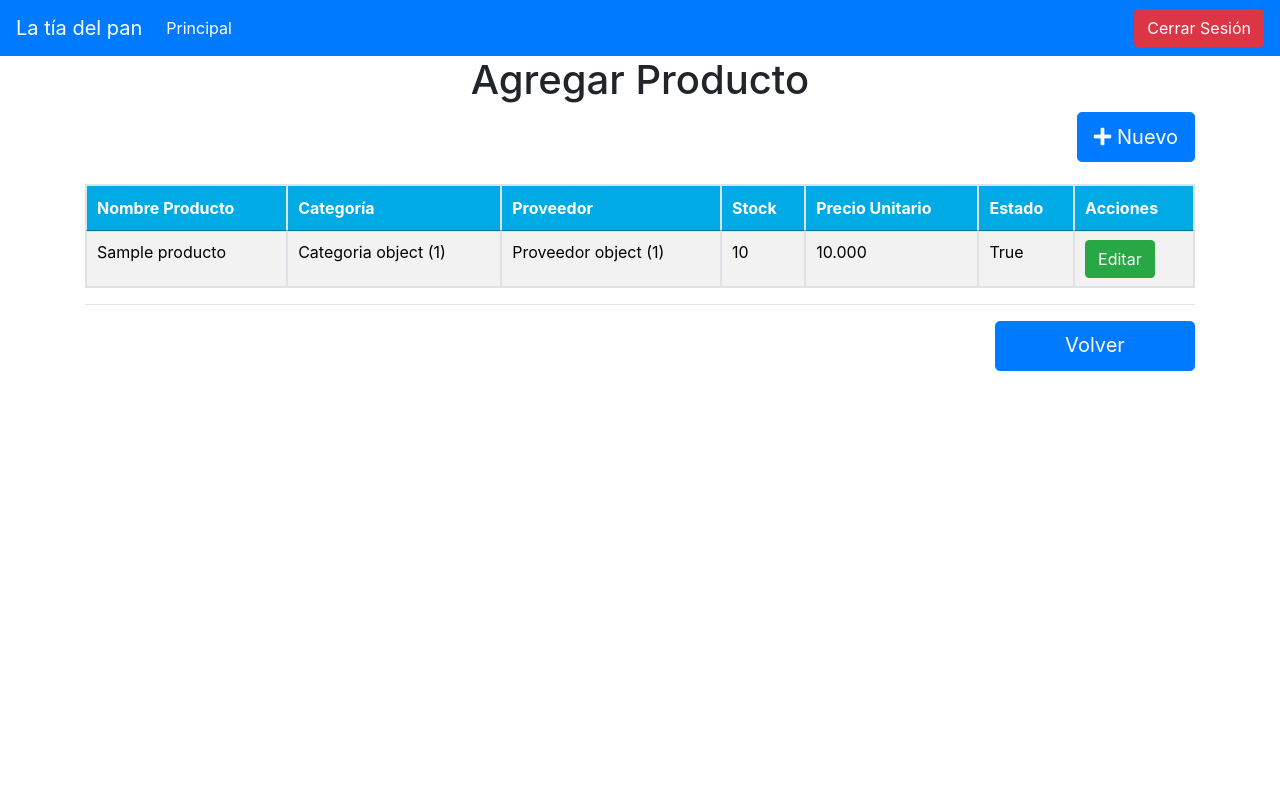
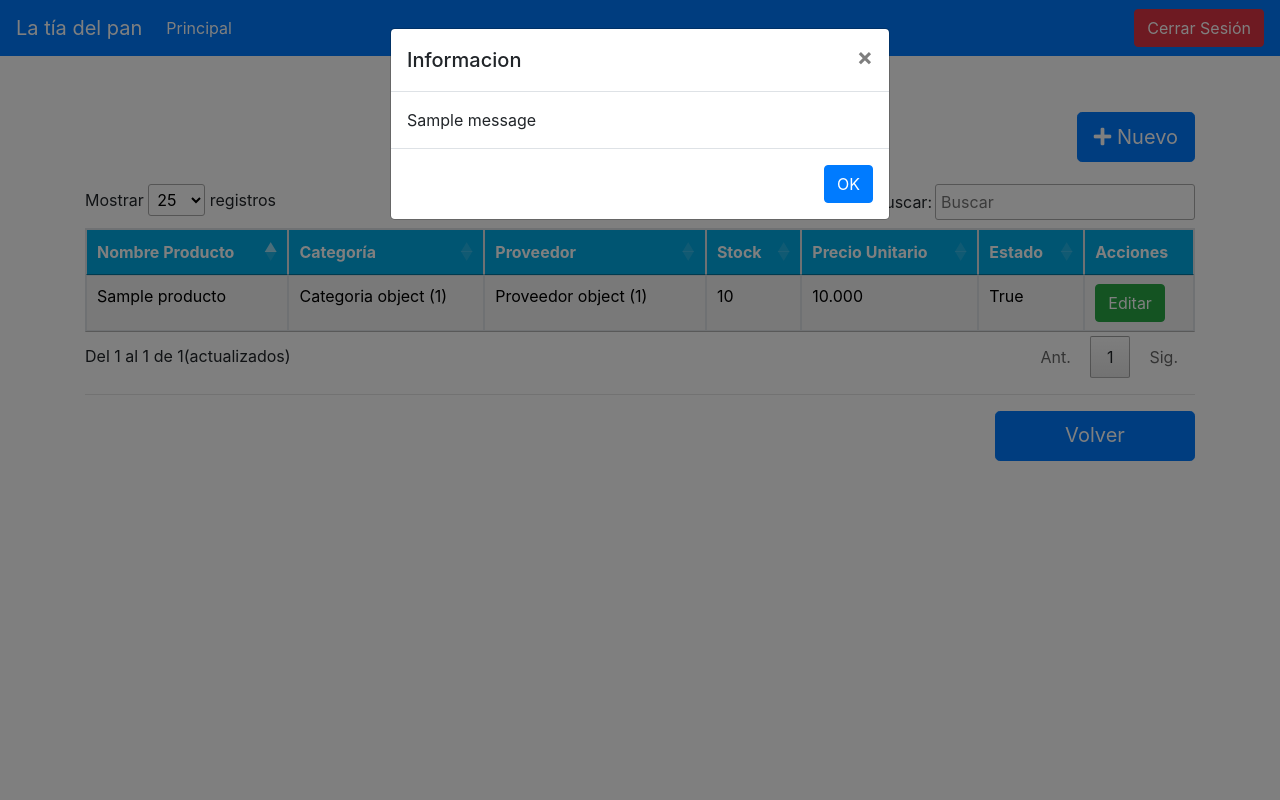
Before and after one commit to john128762/Proyecto-Portafolio-2022, a Django app: page /producto/ in a window 1280 px wide. Run offline with Django 4.2, Linux system fonts and the light colour scheme; tables that the repository leaves empty hold one stand-in row (values such as "Sample post"); one stand-in notice (Sample message) is shown; some libraries are stand-ins or nearby versions.

Commit message:
problema para crear un producto

```diff
--- a/laTiaDelPan/backend/Controladores/ControladorProductos.py
+++ b/laTiaDelPan/backend/Controladores/ControladorProductos.py
@@ -1,7 +1,7 @@
 from itertools import product
 from backend import models
 from backend import modelsApp
-from ConvertidorTipos import ConvertidorTipos
+from backend.Controladores.ConvertidorTipos import ConvertidorTipos
 class ControladorProductos:
 
     def AgregarProducto(producto: modelsApp.Producto):
@@ -9,6 +9,7 @@ class ControladorProductos:
         nuevoProducto = models.Producto()
 
         rutProv = producto.Prov.RUT.replace(".","")
+        print(rutProv)
 
         nuevoProducto.PROD_CODIGO = producto.Codigo
         nuevoProducto.PROD_ESTADO = producto.Estado
--- /dev/null
+++ b/laTiaDelPan/backend/Vistas/VistasProducto.py
@@ -0,0 +1,46 @@
+from django.shortcuts import render
+from backend import models
+from backend import modelsApp
+from backend.Controladores.ControladorProductos import ControladorProductos
+from backend.Controladores.MantenedorProveedores import MantenedorProveedores
+from django.http import HttpResponseRedirect
+from django.contrib import messages
+
+from backend.Vistas.VistaProveedor import proveedor
+
+def producto(request, respuesta=None):
+    dataprov = MantenedorProveedores.ListarProveedores()
+    dataPro = models.Producto.objects.all()
+    dataCat = models.Categoria.objects.all()
+    prod = {'productoT':dataPro, 'categoriaSelect':dataCat, 'proveedorSelect':dataprov}
+    if isinstance(respuesta, modelsApp.Resultado):
+        if respuesta.CodigoOperacion == 200:
+            messages.success(request, respuesta.Mensaje)
+        else:
+            messages.error(request, respuesta.Mensaje)
+    return render(request, 'producto.html', prod)
+
+def nuevoProducto(request):
+    if request.method=='POST':
+        codigo = request.POST["codigoProducto"]
+        nombre = request.POST["nombreProducto"]
+        stock = request.POST["stockProducto"]
+        valor = request.POST["valorProducto"]
+        prodProve = request.POST["idProvProd"]
+        prodCate = request.POST["idCatProd"]
+
+        producto = modelsApp.Producto()
+        producto.Codigo = codigo
+        producto.Nombre = nombre
+        producto.Stock = stock
+        producto.Valor = valor
+        producto.Cat = prodCate
+        producto.Prov = prodProve
+        producto.Estado = True
+        respuesta = ControladorProductos.AgregarProducto(producto)
+        if isinstance(respuesta, modelsApp.Resultado):
+            if respuesta.CodigoOperacion == 200:
+                messages.success(request, respuesta.Mensaje)
+            else:
+                messages.error(request, respuesta.Mensaje)
+        return HttpResponseRedirect('/producto/')
--- a/laTiaDelPan/backend/templates/producto.html
+++ b/laTiaDelPan/backend/templates/producto.html
@@ -46,24 +46,30 @@
                 <span aria-hidden="true">&times;</span>
             </button>
         </div>
-        <div class="modal-body">
-            <input type="text" class="form-control" id="codigoProducto" placeholder="Ingrese Codigo Producto" required autofocus>
-            <input type="text" style="margin-top: 10px;" class="form-control" id="nombreProducto" placeholder="Ingrese Nombre Producto" required>
-            <select class="form-control" style="margin-top: 10px;" name="idCatProd" id="idCatProd" aria-placeholder="Elija una Categoría">
+        <form method="POST" action="/crearProd/">
+          {% csrf_token %}
+          <div class="modal-body">
+            <input type="text" class="form-control" id="codigoProducto" name="codigoProducto" placeholder="Ingrese Codigo Producto" required autofocus>
+            <input type="text" style="margin-top: 10px;" class="form-control" name="nombreProducto" id="nombreProducto" placeholder="Ingrese Nombre Producto" required>
+            <select class="form-control" style="margin-top: 10px;" name="idCatProd" id="idCatProd" requerid>
               <option value="0">--------</option>
-              {% for cat in Categoria %}
-              <option value="{{cat.CAT_ID}}">{{cat.CAT_NOMBRE}}</option>
+              {% for categoria in categoriaSelect %}
+              <option value="{{categoria.CAT_ID}}">{{categoria.CAT_NOMBRE}}</option>
               {% endfor %}
             </select>
-            <select class="form-control" style="margin-top: 10px;" name="idProvProd" id="idProvProd" aria-placeholder="Elija un Proveedor">
-
+            <select class="form-control" style="margin-top: 10px;" name="idProvProd" id="idProvProd" required>
+              <option value="0">--------</option>
+              {% for proveedor in proveedorSelect %}
+              <option value="{{proveedor.RUT}}">{{proveedor.Nombre}}</option>
+              {% endfor %}
             </select>
-            <input type="text" style="margin-top: 10px;" class=" form-control" id="stockProducto" placeholder="Ingrese Stock Producto" required>
-            <input type="text" style="margin-top: 10px;" class="form-control" id="valorProducto" placeholder="Ingrese Valor Unitario del Producto" required>
-        </div>
-        <div class="modal-footer">
-          <button type="button" class="btn btn-primary">Crear producto</button>
-        </div>
+            <input type="number" style="margin-top: 10px;" class=" form-control" name="stockProducto" id="stockProducto" placeholder="Ingrese Stock Producto" required>
+            <input type="number" style="margin-top: 10px;" class="form-control" name="valorProducto" id="valorProducto" placeholder="Ingrese Valor Unitario del Producto" required>
+          </div>
+          <div class="modal-footer">
+            <button type="submit" class="btn btn-primary">Crear producto</button>
+          </div>
+        </form>
       </div>
     </div>
   </div>
@@ -88,6 +94,29 @@
         <div class="modal-footer">
           <button type="button" class="btn btn-primary">Guardar Cambios</button>
         </div>
+      </div>
+    </div>
+  </div>
+  <!-- Modal Informacion -->
+  <div class="modal fade" id="infoRespuesta" tabindex="-1" role="dialog" aria-labelledby="exampleModalLabel" aria-hidden="true">
+    <div class="modal-dialog" role="document">
+        <div class="modal-content">
+            <div class="modal-header">
+            <h5 class="modal-title" id="exampleModalLabel">Informacion</h5>
+            <button type="button" class="close" data-dismiss="modal" aria-label="Close">
+                <span aria-hidden="true">&times;</span>
+            </button>
+        </div>
+          <div class="modal-body">
+            {% if messages %}
+                {% for message in messages %}
+                  {{ message }}
+                {% endfor %}
+            {% endif %}
+          </div>
+          <div class="modal-footer">
+            <button type="button" class="btn btn-primary" data-dismiss="modal">OK</button>
+          </div>
       </div>
     </div>
   </div>
@@ -127,5 +156,12 @@
 
     <script type="text/javascript" src="https://cdn.datatables.net/v/dt/dt-1.11.5/datatables.min.js"></script>
     <script type="text/javascript" src="{% static 'js/producto.js' %}"></script>
+    {% if messages %}
+  <script>
+    $(document).ready(function(){
+      $("#infoRespuesta").modal('show');
+    });
+  </script>
+  {% endif %}
 </body>
 </html>
--- a/laTiaDelPan/backend/views.py
+++ b/laTiaDelPan/backend/views.py
@@ -20,7 +20,9 @@ def categoria(request):
 
 def producto(request):
     dataPro = models.Producto.objects.all()
-    prod = {'productoT':dataPro}
+    dataCat = models.Categoria.objects.all()
+    dataProv = models.Proveedor.objects.all()
+    prod = {'productoT':dataPro, 'categoriaSelect':dataCat, 'proveedorSelect':dataProv}
     return render(request, 'producto.html', prod)
 
 def venta(request):
--- a/laTiaDelPan/frontend/static/js/producto.js
+++ b/laTiaDelPan/frontend/static/js/producto.js
@@ -6,7 +6,7 @@ $(document).ready(function() {
           autoWidth: false,
           columnDefs:[
               {targets:2,ordenable:true,width:'20%'},
-              {targets:4,ordenable:false,width: '15%'},
+              {targets:6,ordenable:false,width: '15%'},
             ],
           select: {
                style:    'os',
--- a/laTiaDelPan/laTiaDelPan/urls.py
+++ b/laTiaDelPan/laTiaDelPan/urls.py
@@ -20,6 +20,7 @@ from backend import views as backend_views
 from backend.Vistas import VistaCategoria
 from backend.Vistas import VistaProveedor
 from backend.Vistas import VistaUsuario
+from backend.Vistas import VistasProducto
 
 urlpatterns = [
     path('admin/', admin.site.urls),
@@ -41,7 +42,8 @@ urlpatterns = [
     path('nuevoProv/', VistaProveedor.nuevoProv),
     path('editProv/', VistaProveedor.editarProv),
 
-    path('producto/', backend_views.producto),
+    path('producto/', VistasProducto.producto),
+    path('crearProd/', VistasProducto.nuevoProducto),
     path('venta/', backend_views.venta)
 
 ]
```
